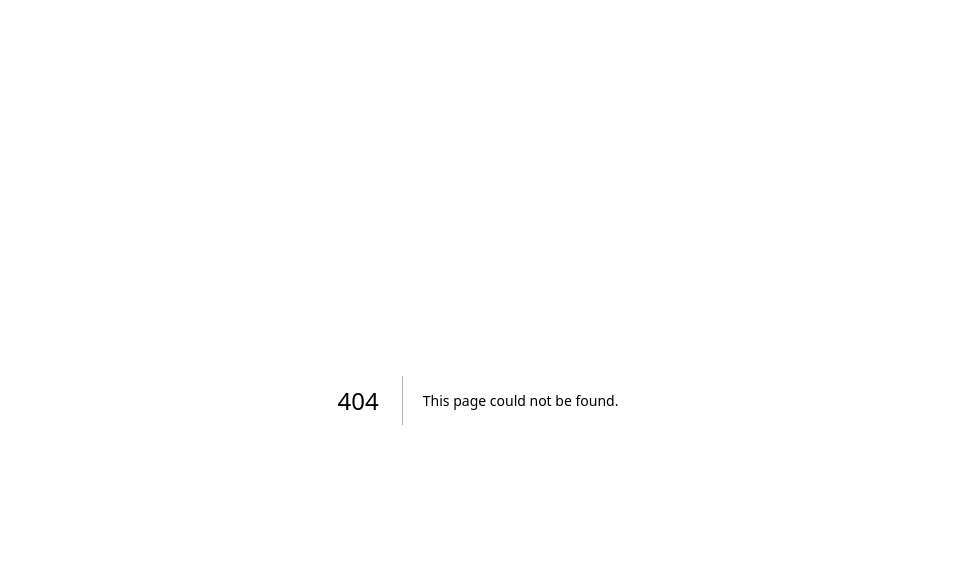
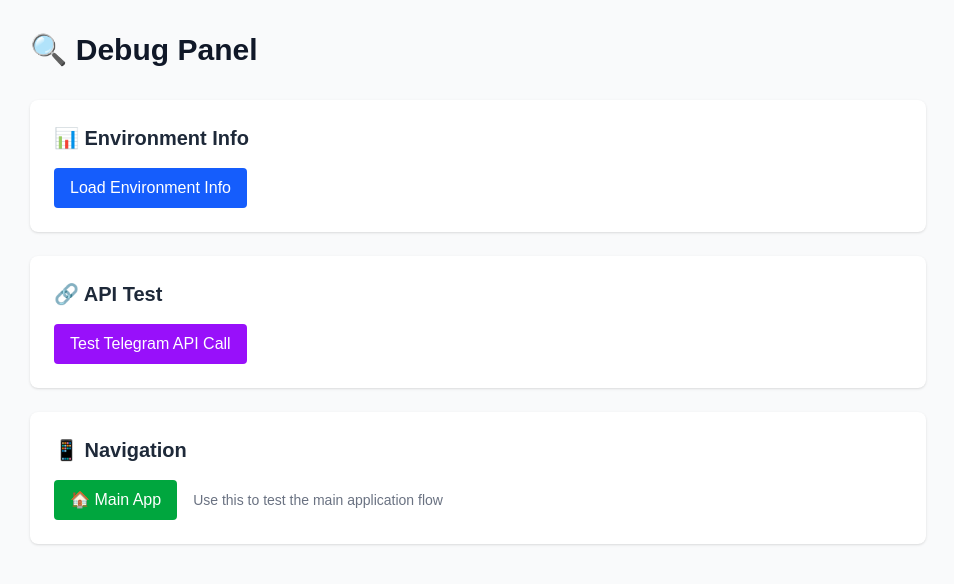
Before and after one commit to azatvadjipov/gptworks2, a Next.js app: page /debug in a window 1280 px wide. Before the commit this address had no page. Shown: the top 584 px of the page, without its empty margins (162-1116 px from the left). Built offline with nearby package versions, Linux system fonts and the light colour scheme.

Commit message:
Speed up WebApp loading and add debug page
- Reduce WebApp waiting time from 3s to 1s (10 attempts)
- Add back debug page with environment info and API testing
- Fix TypeScript types for better code quality

```diff
--- /dev/null
+++ b/src/app/debug/page.tsx
@@ -0,0 +1,107 @@
+'use client'
+
+import { useState } from 'react'
+import Link from 'next/link'
+
+export default function DebugPage() {
+  const [envInfo, setEnvInfo] = useState<Record<string, unknown> | null>(null)
+
+  const loadEnvInfo = () => {
+    if (typeof window === 'undefined') return
+
+    setEnvInfo({
+      hostname: window.location.hostname,
+      referrer: document.referrer,
+      userAgent: navigator.userAgent.substring(0, 100) + '...',
+      search: window.location.search,
+      telegramObject: !!window.Telegram,
+      webAppObject: !!window.Telegram?.WebApp,
+      initData: window.Telegram?.WebApp?.initData ? 'Present' : 'Missing',
+      opener: !!window.opener,
+      historyLength: window.history.length,
+      innerWidth: window.innerWidth,
+      innerHeight: window.innerHeight,
+    })
+  }
+
+  const testApiCall = async () => {
+    if (!window.Telegram?.WebApp?.initData) {
+      alert('No Telegram WebApp data')
+      return
+    }
+
+    try {
+      const initData = new URLSearchParams(window.Telegram.WebApp.initData)
+      const userData = initData.get('user')
+      if (!userData) throw new Error('No user data')
+
+      const user = JSON.parse(userData)
+      const userId = user.id
+
+      const botToken = process.env.NEXT_PUBLIC_TELEGRAM_BOT_TOKEN
+      const channelId = process.env.NEXT_PUBLIC_TELEGRAM_CHANNEL_ID
+
+      if (!botToken || !channelId) {
+        alert('Bot configuration missing')
+        return
+      }
+
+      const apiUrl = `https://api.telegram.org/bot${botToken}/getChatMember?chat_id=${channelId}&user_id=${userId}`
+
+      const response = await fetch(apiUrl)
+      const result = await response.json()
+
+      alert(`API Response: ${JSON.stringify(result, null, 2)}`)
+    } catch (error) {
+      alert(`Error: ${error}`)
+    }
+  }
+
+  return (
+    <div className="min-h-screen p-8 bg-gray-50">
+      <div className="max-w-4xl mx-auto">
+        <h1 className="text-3xl font-bold mb-8 text-gray-900">🔍 Debug Panel</h1>
+
+        <div className="bg-white rounded-lg shadow p-6 mb-6">
+          <h2 className="text-xl font-semibold mb-4 text-gray-800">📊 Environment Info</h2>
+          <div className="space-y-2">
+            <button
+              onClick={loadEnvInfo}
+              className="bg-blue-600 text-white px-4 py-2 rounded hover:bg-blue-700"
+            >
+              Load Environment Info
+            </button>
+            {envInfo && (
+              <pre className="text-sm bg-gray-100 p-4 rounded overflow-auto max-h-96">
+                {JSON.stringify(envInfo, null, 2)}
+              </pre>
+            )}
+          </div>
+        </div>
+
+        <div className="bg-white rounded-lg shadow p-6 mb-6">
+          <h2 className="text-xl font-semibold mb-4 text-gray-800">🔗 API Test</h2>
+          <button
+            onClick={testApiCall}
+            className="bg-purple-600 text-white px-4 py-2 rounded hover:bg-purple-700"
+          >
+            Test Telegram API Call
+          </button>
+        </div>
+
+        <div className="bg-white rounded-lg shadow p-6">
+          <h2 className="text-xl font-semibold mb-4 text-gray-800">📱 Navigation</h2>
+          <Link
+            href="/"
+            className="inline-block bg-green-600 text-white px-4 py-2 rounded hover:bg-green-700 mr-4"
+          >
+            🏠 Main App
+          </Link>
+          <span className="text-sm text-gray-500">
+            Use this to test the main application flow
+          </span>
+        </div>
+      </div>
+    </div>
+  )
+}
--- a/src/app/page.tsx
+++ b/src/app/page.tsx
@@ -43,7 +43,7 @@ export default function Home() {
         // Wait for Telegram WebApp
         const waitForWebApp = () => {
           return new Promise<void>((resolve, reject) => {
-            const maxAttempts = 30
+            const maxAttempts = 10 // 1 second instead of 3
             let attempts = 0
 
             const check = () => {
@@ -64,7 +64,8 @@ export default function Home() {
               setTimeout(check, 100)
             }
 
-            setTimeout(check, 300)
+            // Start immediately
+            check()
           })
         }
 
```
